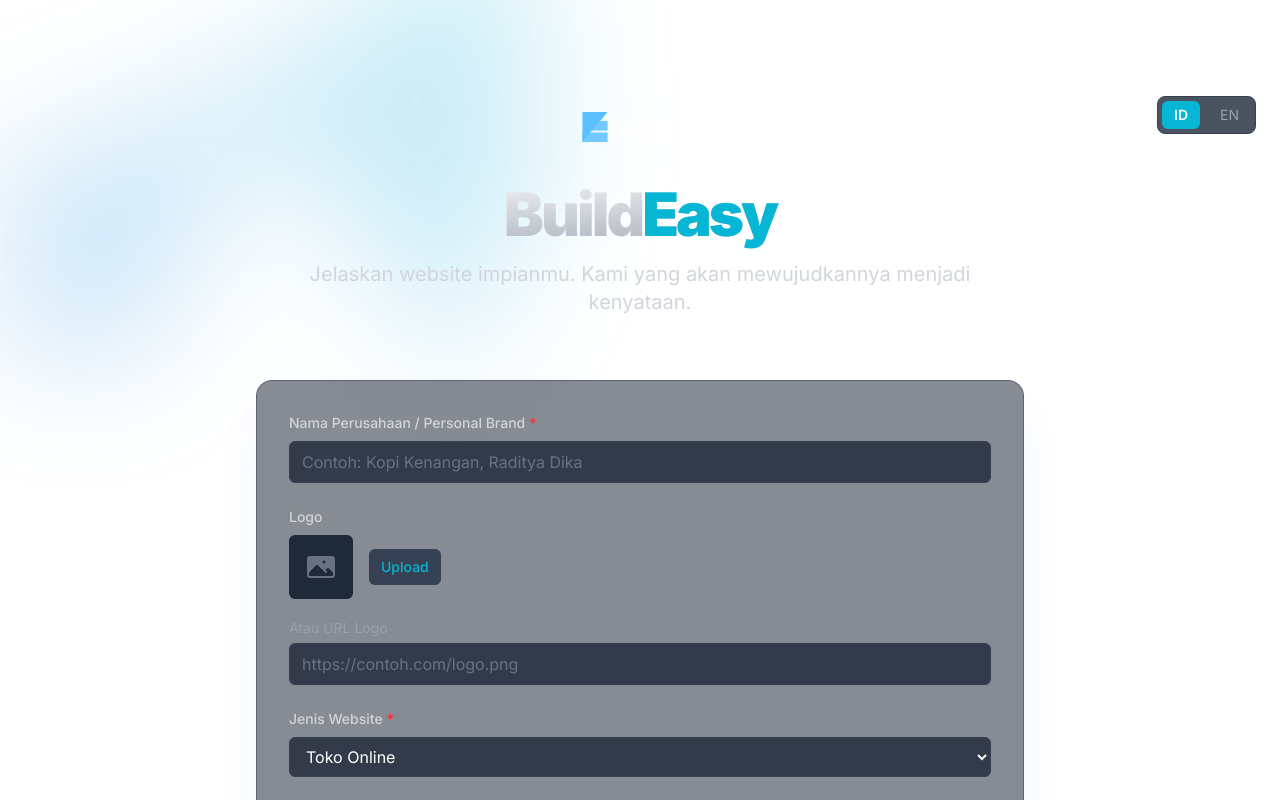
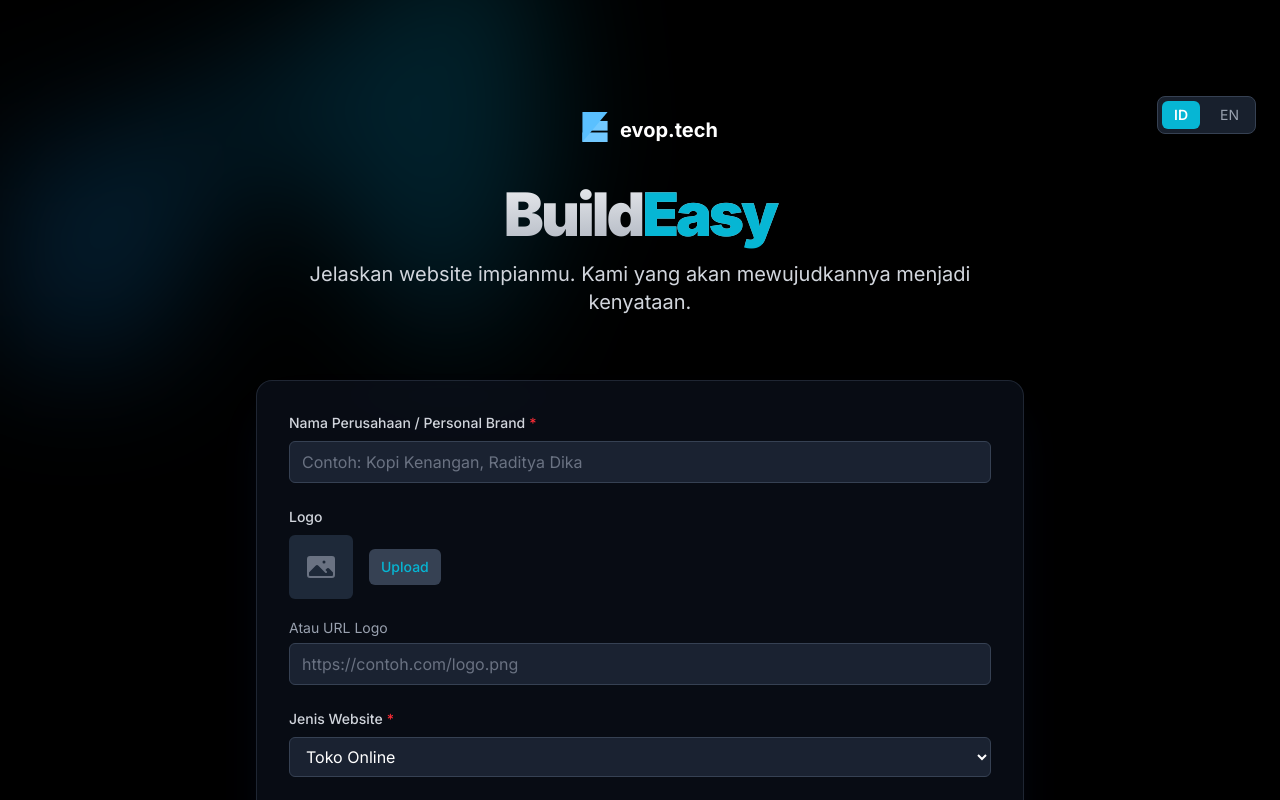
Before and after one commit to helmisaid/buildeasy, a Next.js app: page / in a window 1280 px wide. Shown: the top 800 px of the page. Built offline with nearby package versions, Linux system fonts and the light colour scheme.

Commit message:
Update the global styles and page layout

```diff
--- a/app/globals.css
+++ b/app/globals.css
@@ -1,11 +1,32 @@
 @import "tailwindcss";
 
 :root {
+  --font-geist-sans: 'Inter', sans-serif;
+  --font-geist-mono: 'Fira Code', monospace;
+}
+
+[data-theme="light"] {
   --background: #ffffff;
   --foreground: #171717;
+  --color-background: var(--background);
+  --color-foreground: var(--foreground);
+  --font-sans: var(--font-geist-sans);
+  --font-mono: var(--font-geist-mono);
 }
 
-@theme inline {
+[data-theme="dark"] {
+  --background: #0a0a0a;
+  --foreground: #ededed;
+  --color-background: var(--background);
+  --color-foreground: var(--foreground);
+  --font-sans: var(--font-geist-sans);
+  --font-mono: var(--font-geist-mono);
+}
+
+/* Fallback for browsers without theme preference */
+html:not([data-theme]) {
+  --background: #ffffff;
+  --foreground: #171717;
   --color-background: var(--background);
   --color-foreground: var(--foreground);
   --font-sans: var(--font-geist-sans);
@@ -13,14 +34,19 @@
 }
 
 @media (prefers-color-scheme: dark) {
-  :root {
+  html:not([data-theme="light"]) {
     --background: #0a0a0a;
     --foreground: #ededed;
+    --color-background: var(--background);
+    --color-foreground: var(--foreground);
+    --font-sans: var(--font-geist-sans);
+    --font-mono: var(--font-geist-mono);
   }
 }
 
 body {
-  background: var(--background);
-  color: var(--foreground);
-  font-family: 'Inter', sans-serif;
+  background: var(--color-background);
+  color: var(--color-foreground);
+  font-family: var(--font-sans);
+  transition: background 0.3s ease, color 0.3s ease;
 }
--- a/app/page.js
+++ b/app/page.js
@@ -321,8 +321,8 @@
   };
 
   return (
-    <div className="relative isolate min-h-screen">
-      <div className="absolute inset-x-0 top-[-10rem] -z-10 transform-gpu overflow-hidden blur-3xl sm:top-[-20rem]"><div className="relative left-1/2 -z-10 aspect-[1155/678] w-[36.125rem] max-w-none -translate-x-1/2 rotate-[30deg] bg-gradient-to-tr from-[#2563eb] to-[#06b6d4] opacity-20 sm:left-[calc(50%-40rem)] sm:w-[72.1875rem]" style={{clipPath: 'polygon(74.1% 44.1%, 100% 61.6%, 97.5% 26.9%, 85.5% 0.1%, 80.7% 2%, 72.5% 32.5%, 60.2% 62.4%, 52.4% 68.1%, 47.5% 58.3%, 45.2% 34.5%, 27.5% 76.7%, 0.1% 64.9%, 17.9% 100%, 27.6% 76.8%, 76.1% 97.7%, 74.1% 44.1%)'}}></div></div>
+    <div className="relative isolate bg-black min-h-screen">
+      <div className="absolute inset-x-0 top-[-10rem] -z-10 transform-gpu overflow-hidden blur-3xl sm:top-[-20rem]"><div className="relative left-1/2 -z-10 aspect-[1155/678] w-[36.125rem] max-w-none -translate-x-1/2 rotate-[30deg] bg-gradient-to-tr  from-[#2563eb] to-[#06b6d4] opacity-20 sm:left-[calc(50%-40rem)] sm:w-[72.1875rem]" style={{clipPath: 'polygon(74.1% 44.1%, 100% 61.6%, 97.5% 26.9%, 85.5% 0.1%, 80.7% 2%, 72.5% 32.5%, 60.2% 62.4%, 52.4% 68.1%, 47.5% 58.3%, 45.2% 34.5%, 27.5% 76.7%, 0.1% 64.9%, 17.9% 100%, 27.6% 76.8%, 76.1% 97.7%, 74.1% 44.1%)'}}></div></div>
       <main className="container mx-auto px-6 py-12 md:py-24">
          <Header lang={lang} setLang={setLang} content={content[lang] || content.id} />
          <div className="mt-16 max-w-3xl mx-auto">
```
